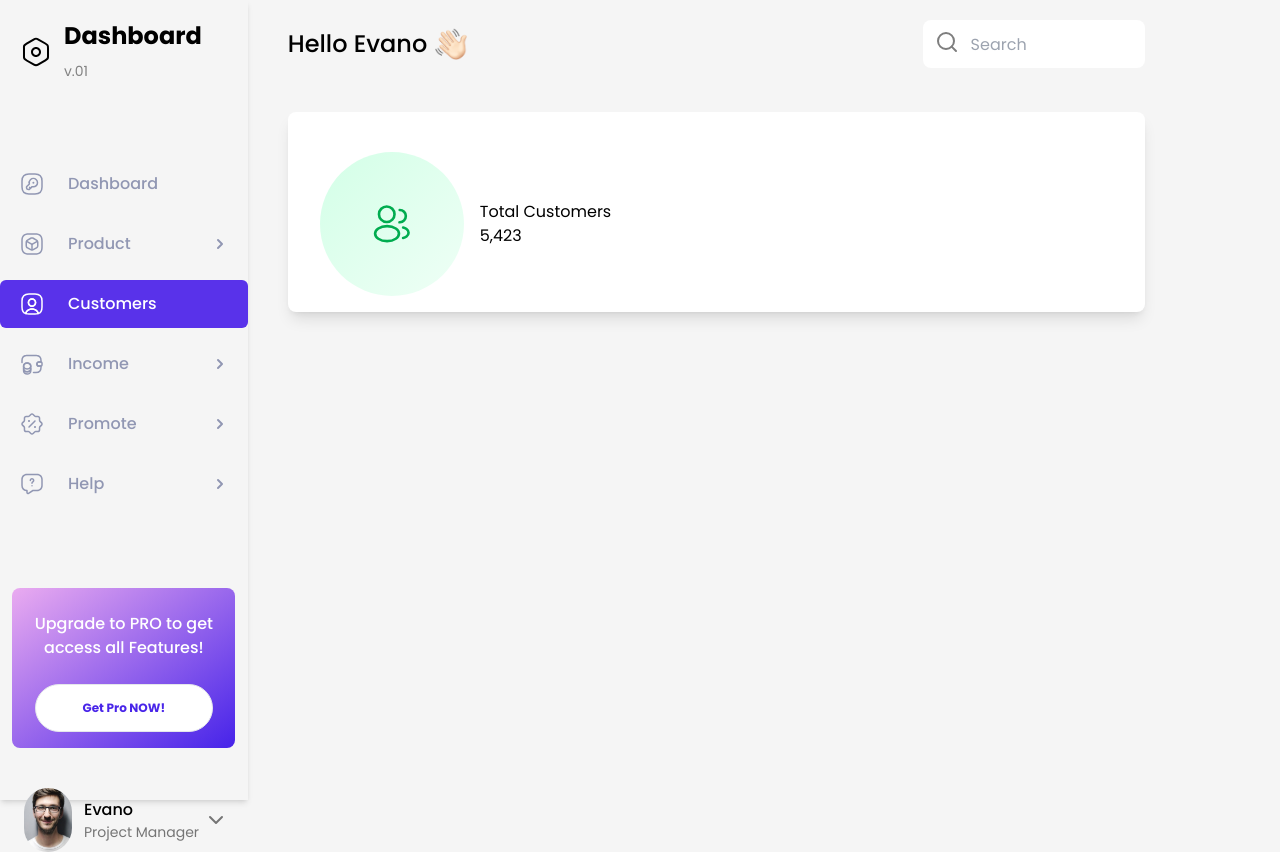
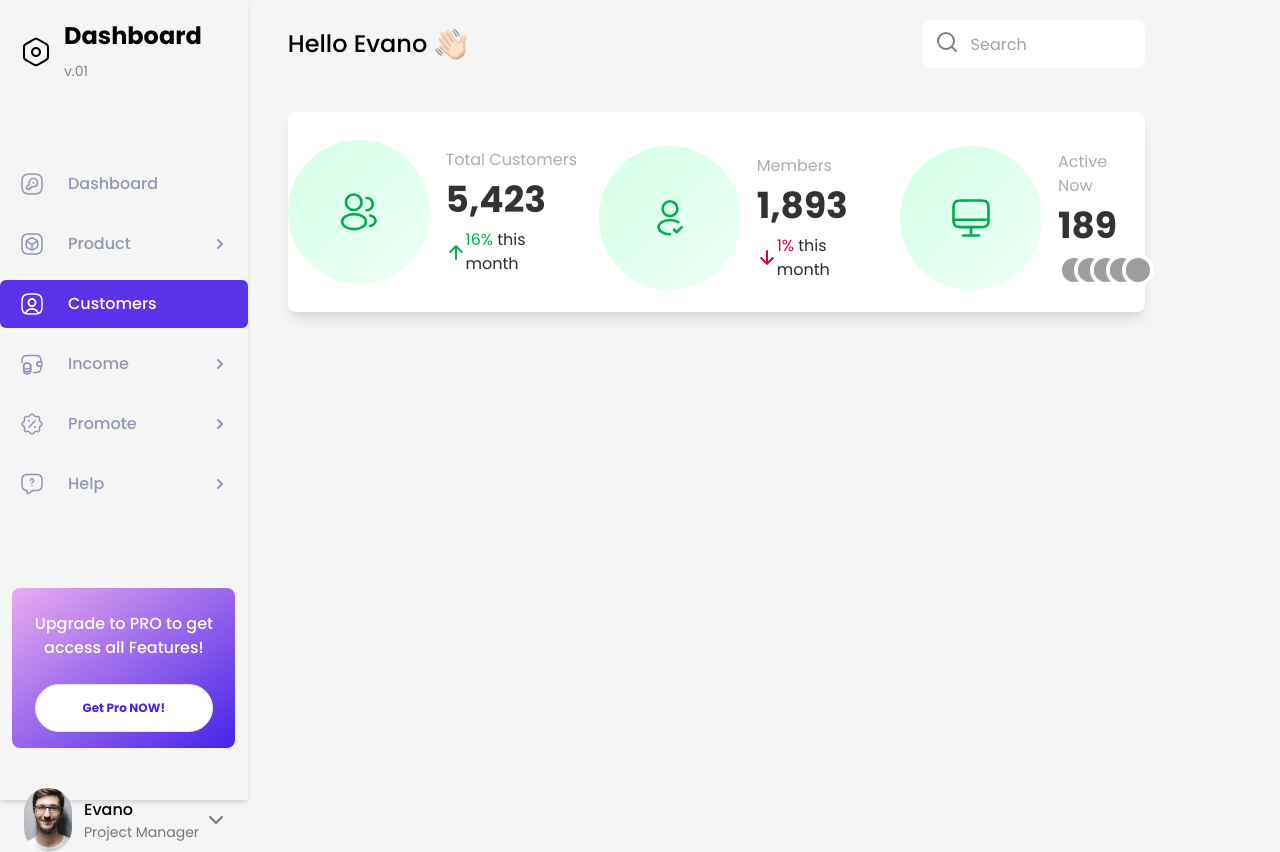
Before and after one commit to olumatty/CRM-DASHBOARD, a React (Vite) app: page / in a window 1280 px wide. Built offline with nearby package versions, Linux system fonts and the light colour scheme; grey boxes are pictures that could not be loaded.

Commit message:
Overview 2.0

```diff
--- a/src/components/Overview.jsx
+++ b/src/components/Overview.jsx
@@ -1,21 +1,91 @@
 import React from "react";
 import Customer from "../assets/Total-Customer.svg";
+import Arrow from "../assets/arrow-green.svg";
+import Members from "../assets/Members.svg";
+import Arrow_red from "../assets/arrow-red.svg";
+import Active from "../assets/Active.svg";
 
 const Overview = () => {
   return (
     <div className="px-10 mt-6">
-      <div className="w-[90%] h-[200px] px-8 py-10 bg-white rounded-lg items-center shadow-lg">
-        <div className="flex items-center space-x-4">
-          <div className="h-36 w-36 bg-gradient-to-br from-[#D3FFE7] to-[#EFFFF6] rounded-full flex items-center justify-center ">
+      <div className="lg:w-[90%] lg:h-[200px] py-10 bg-white rounded-lg grid space-y-3 lg:flex justify-around items-center shadow-lg">
+        <div className="flex items-center space-x-4 ">
+          <div className="h-32 lg:h-36 w-32 lg:w-36 bg-gradient-to-br from-[#D3FFE7] to-[#EFFFF6] rounded-full flex items-center justify-center ">
             <img src={Customer} alt="" />
           </div>
           <div>
-              <h3>Total Customers</h3>
-              <h1>5,423</h1>
-              <div>
+            <h3 className="text-[#ACACAC]">Total Customers</h3>
+            <h1 className="text-4xl mt-2 text-[#333333] font-bold">5,423</h1>
+            <div className="flex mt-2 ">
+              <img src={Arrow} alt="" />
+              <p className="text-[#00AC4F]">
+                16% <span className="text-[#292D32]">this month</span>
+              </p>
+            </div>
+          </div>
+          <div className="border-r-2">
+            <span></span>
+          </div>
+        </div>
 
+        <div className="flex items-center space-x-4 ">
+          <div className="h-32 lg:h-36 w-32 lg:w-36 bg-gradient-to-br from-[#D3FFE7] to-[#EFFFF6] rounded-full flex items-center justify-center ">
+            <img src={Members} alt="" />
+          </div>
+          <div>
+            <h3 className="text-[#ACACAC]">Members</h3>
+            <h1 className="text-4xl mt-2 text-[#333333] font-bold">1,893</h1>
+            <div className="flex mt-2 ">
+              <img src={Arrow_red} alt="" />
+              <p className="text-[#D0004B]">
+                1% <span className="text-[#292D32]">this month</span>
+              </p>
+            </div>
+          </div>
+          <div className="border-r-2">
+            <span></span>
+          </div>
+        </div>
+
+        <div className="flex items-center space-x-4 ">
+          <div className="h-32 lg:h-36 w-32 lg:w-36 bg-gradient-to-br from-[#D3FFE7] to-[#EFFFF6] rounded-full flex items-center justify-center ">
+            <img src={Active} alt="" />
+          </div>
+          <div>
+            <h3 className="text-[#ACACAC]">Active Now</h3>
+            <h1 className="text-4xl mt-2 text-[#333333] font-bold">189</h1>
+            <div className="flex mt-2 ">
+              <div className="flex justify-between items-center">
+                <div className="relative">
+                  <img
+                    src="https://images.unsplash.com/photo-1669475535925-a011d7c31d45?q=80&w=1372&auto=format&fit=crop&ixlib=rb-4.0.3&ixid=M3wxMjA3fDB8MHxwaG90by1wYWdlfHx8fGVufDB8fHx8fA%3D%3D"
+                    alt=""
+                    className="w-8 h-8 rounded-full border-4 border-white"
+                  />
+                  <img
+                    src="https://plus.unsplash.com/premium_photo-1670006626907-83c7d89e320f?q=80&w=1472&auto=format&fit=crop&ixlib=rb-4.0.3&ixid=M3wxMjA3fDB8MHxwaG90by1wYWdlfHx8fGVufDB8fHx8fA%3D%3D"
+                    alt=""
+                    className="w-8 h-8 rounded-full border-4 border-white absolute top-0 left-4"
+                  />
+                  <img
+                    src="https://images.unsplash.com/photo-1517630800677-932d836ab680?q=80&w=1374&auto=format&fit=crop&ixlib=rb-4.0.3&ixid=M3wxMjA3fDB8MHxwaG90by1wYWdlfHx8fGVufDB8fHx8fA%3D%3D"
+                    alt=""
+                    className="w-8 h-8 rounded-full border-4 border-white absolute top-0 left-8"
+                  />
+                    <img
+                    src="https://images.unsplash.com/photo-1517630800677-932d836ab680?q=80&w=1374&auto=format&fit=crop&ixlib=rb-4.0.3&ixid=M3wxMjA3fDB8MHxwaG90by1wYWdlfHx8fGVufDB8fHx8fA%3D%3D"
+                    alt=""
+                    className="w-8 h-8 rounded-full border-4 border-white absolute top-0 left-12"
+                  />
+                    <img
+                    src="https://images.unsplash.com/photo-1517630800677-932d836ab680?q=80&w=1374&auto=format&fit=crop&ixlib=rb-4.0.3&ixid=M3wxMjA3fDB8MHxwaG90by1wYWdlfHx8fGVufDB8fHx8fA%3D%3D"
+                    alt=""
+                    className="w-8 h-8 rounded-full border-4 border-white absolute top-0 left-16"
+                  />
+                </div>
               </div>
             </div>
+          </div>
         </div>
       </div>
     </div>
--- a/src/components/Sidebar.jsx
+++ b/src/components/Sidebar.jsx
@@ -63,7 +63,7 @@ const Sidebar = () => {
       </div>
 
       {/* Profile Section */}
-      <div className="flex mt-10 mb-20 justify-center lg:justify-between">
+      <div className="flex mt-80 lg:mt-10 mb-20 justify-center lg:justify-between">
         <div className="flex gap-3 items-center lg:ml-6 lg:flex">
           <img
             src={profile}
```
Also changed, not shown: src/assets/arrow-red.svg (added).
